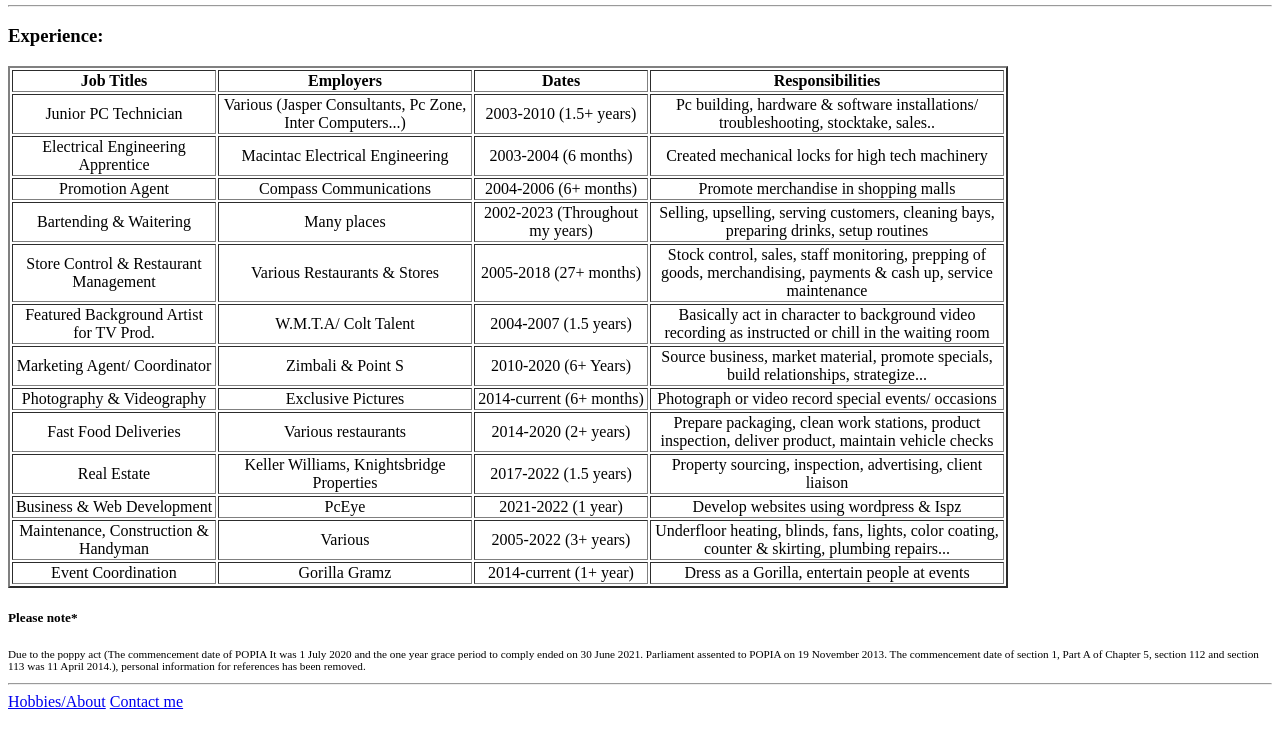
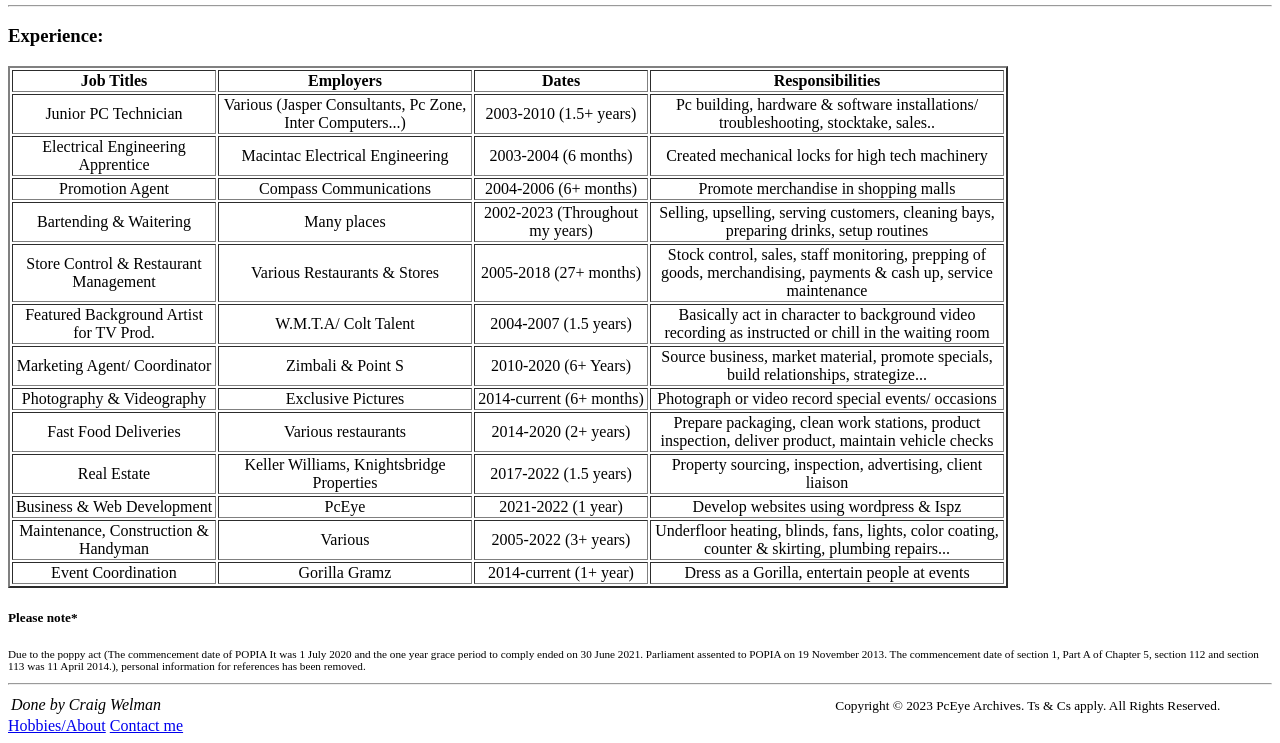
Before and after one commit to PlayStarX/Html-Portfolio, a plain HTML site: page index.html in a window 1280 px wide. Shown: the part 1259-2002 px from the top of the page. Before the commit the page ends 1978 px from the top, so only its background shows below. Drawn offline with Linux system fonts and the light colour scheme.

Commit message:
Update index.html
Edited footer element

```diff
--- a/index.html
+++ b/index.html
@@ -261,6 +261,16 @@
     <hr />
   </body>
   <footer>
+    <table>
+      <tr>
+        <td width="68%"><address>Done by Craig Welman</address></td>
+        <td>
+            <small>
+              Copyright © 2023 PcEye Archives. Ts & Cs apply. All Rights Reserved.
+            </small>
+      </td>
+      </tr>
+    </table>
     <a href="./about.html">Hobbies/About</a>
     <a href="./contact.html">Contact me</a>
   </footer>
```
